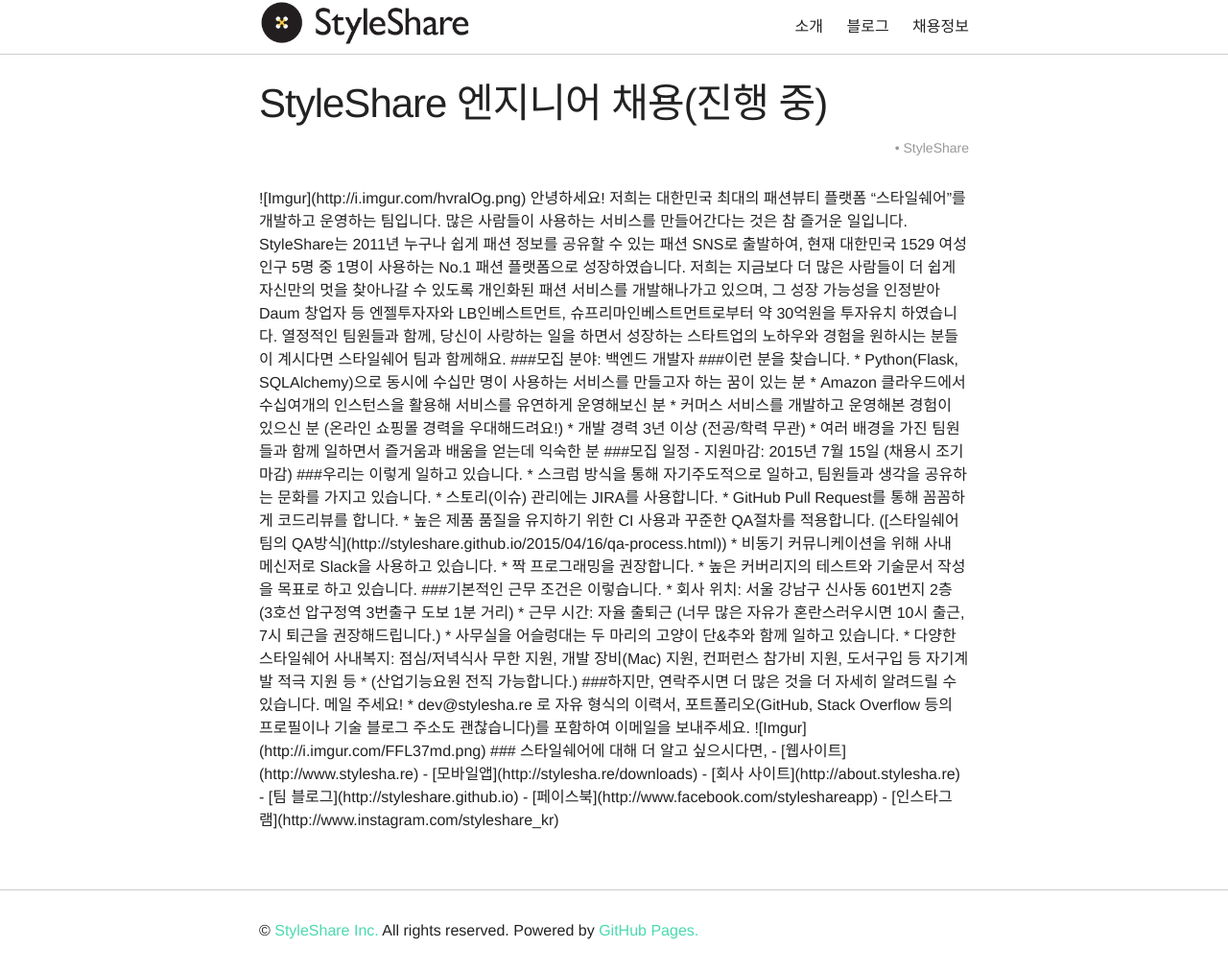
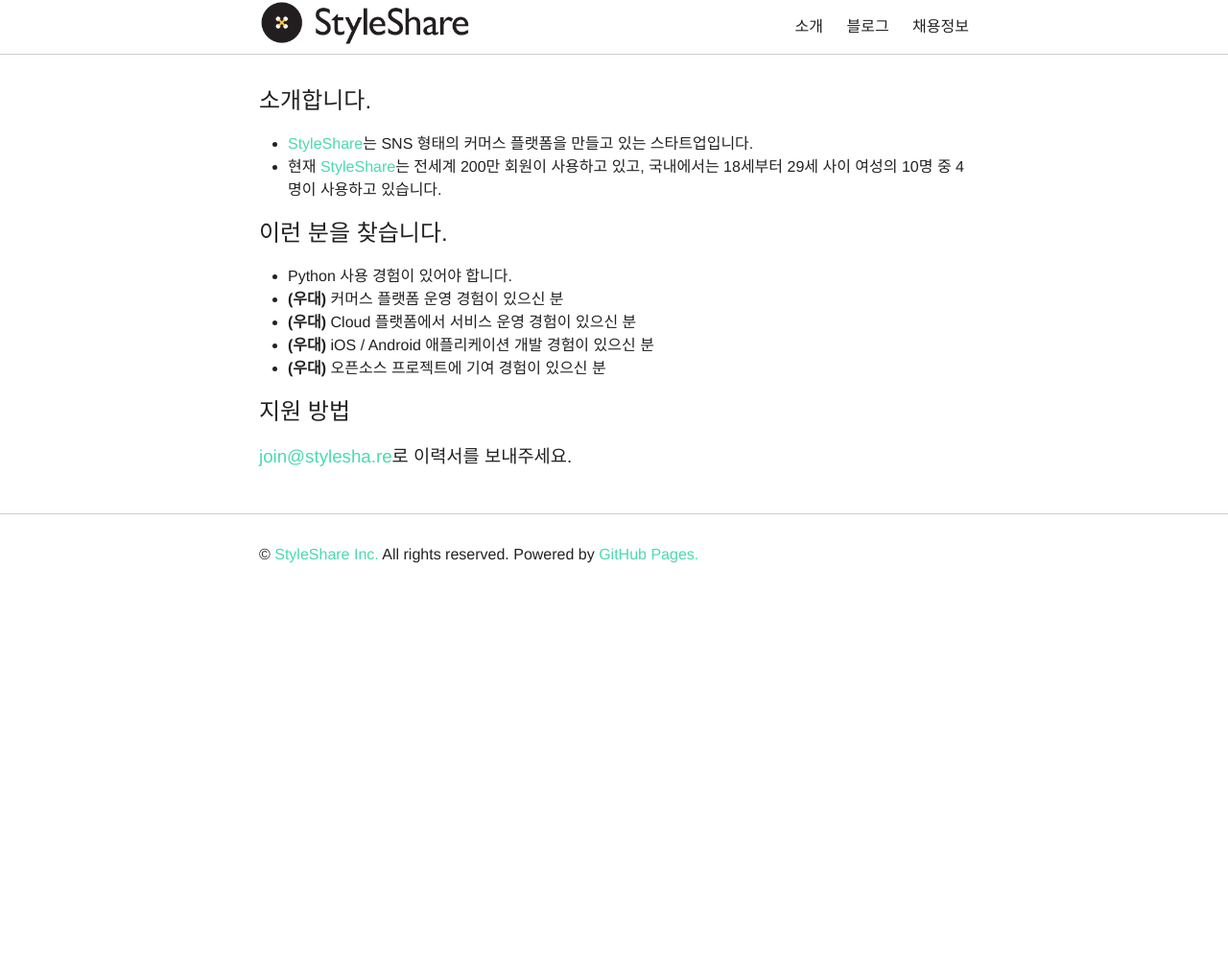
Before and after one commit to KimDarren/styleshare.github.io, a Jekyll site: the page built from jobs/programmer.html, in a window 1280 px wide. Shown: the whole page at 96% size. Built offline with Jekyll 4.4.1, drawn with Linux system fonts in a browser that asks for light colours; after the commit the page ends 900 px from its top, so only the background shows below that.

Commit message:
프로그래머 채용 공고 작성

```diff
--- a/jobs/programmer.html
+++ b/jobs/programmer.html
@@ -1,65 +1,17 @@
 ---
-layout: post
-title: StyleShare 엔지니어 채용(진행 중)
-author: StyleShare
-author-email: dev@stylesha.re
-description:  답답한 판교와 구디가디를 떠나 압구정에서 일하시고 싶으신 분. 고양이와 코드로 교감하고 싶으신 분, Slack을 통해 아이유에게 아침마다 리포트를 받고 싶으신 분. StyleShare에서 ‘백엔드 개발자'를 모십니다.
-publish: true
-og_image_url: http://i.imgur.com/hvralOg.png
-
+layout: jobs
+title: StyleShare 프로그래머 채용
+description: StyleShare 에서 프로그래머를 모십니다.
 ---
 
-![Imgur](http://i.imgur.com/hvralOg.png)
+<h2>이런 분을 찾습니다.</h2>
+<ul>
+  <li>Python 사용 경험이 있어야 합니다.</li>
+  <li><strong>(우대)</strong> 커머스 플랫폼 운영 경험이 있으신 분</li>
+  <li><strong>(우대)</strong> Cloud 플랫폼에서 서비스 운영 경험이 있으신 분</li>
+  <li><strong>(우대)</strong> iOS / Android 애플리케이션 개발 경험이 있으신 분</li>
+  <li><strong>(우대)</strong> 오픈소스 프로젝트에 기여 경험이 있으신 분</li>
+</ul>
 
-안녕하세요! 저희는 대한민국 최대의 패션뷰티 플랫폼 “스타일쉐어”를 개발하고 운영하는 팀입니다.
-
-많은 사람들이 사용하는 서비스를 만들어간다는 것은 참 즐거운 일입니다. StyleShare는 2011년 누구나 쉽게 패션 정보를 공유할 수 있는 패션 SNS로 출발하여, 현재 대한민국 1529 여성 인구 5명 중 1명이 사용하는 No.1 패션 플랫폼으로 성장하였습니다. 저희는 지금보다 더 많은 사람들이 더 쉽게 자신만의 멋을 찾아나갈 수 있도록 개인화된 패션 서비스를 개발해나가고 있으며, 그 성장 가능성을 인정받아 Daum 창업자 등 엔젤투자자와 LB인베스트먼트, 슈프리마인베스트먼트로부터 약 30억원을 투자유치 하였습니다. 열정적인 팀원들과 함께, 당신이 사랑하는 일을 하면서 성장하는 스타트업의 노하우와 경험을 원하시는 분들이 계시다면 스타일쉐어 팀과 함께해요.
-
-###모집 분야: 백엔드 개발자
-
-###이런 분을 찾습니다.
-* Python(Flask, SQLAlchemy)으로 동시에 수십만 명이 사용하는 서비스를 만들고자 하는 꿈이 있는 분
-* Amazon 클라우드에서 수십여개의 인스턴스을 활용해 서비스를 유연하게 운영해보신 분
-* 커머스 서비스를 개발하고 운영해본 경험이 있으신 분 (온라인 쇼핑몰 경력을 우대해드려요!)
-* 개발 경력 3년 이상 (전공/학력 무관)
-* 여러 배경을 가진 팀원들과 함께 일하면서 즐거움과 배움을 얻는데 익숙한 분
-
-###모집 일정
-
-- 지원마감: 2015년 7월 15일 (채용시 조기 마감)
-
-###우리는 이렇게 일하고 있습니다.
-
-* 스크럼 방식을 통해 자기주도적으로 일하고, 팀원들과 생각을 공유하는 문화를 가지고 있습니다.
-* 스토리(이슈) 관리에는 JIRA를 사용합니다.
-* GitHub Pull Request를 통해 꼼꼼하게 코드리뷰를 합니다.
-* 높은 제품 품질을 유지하기 위한 CI 사용과 꾸준한 QA절차를 적용합니다. ([스타일쉐어팀의 QA방식](http://styleshare.github.io/2015/04/16/qa-process.html))
-* 비동기 커뮤니케이션을 위해 사내 메신저로 Slack을 사용하고 있습니다.
-* 짝 프로그래밍을 권장합니다.
-* 높은 커버리지의 테스트와 기술문서 작성을 목표로 하고 있습니다.
-
-###기본적인 근무 조건은 이렇습니다.
-* 회사 위치: 서울 강남구 신사동 601번지 2층 (3호선 압구정역 3번출구 도보 1분 거리)
-* 근무 시간: 자율 출퇴근 (너무 많은 자유가 혼란스러우시면 10시 출근, 7시 퇴근을 권장해드립니다.)
-* 사무실을 어슬렁대는 두 마리의 고양이 단&추와 함께 일하고 있습니다.
-* 다양한 스타일쉐어 사내복지: 점심/저녁식사 무한 지원, 개발 장비(Mac) 지원, 컨퍼런스 참가비 지원, 도서구입 등 자기계발 적극 지원 등
-* (산업기능요원 전직 가능합니다.)
-
-###하지만, 연락주시면 더 많은 것을 더 자세히 알려드릴 수 있습니다. 메일 주세요!
-* dev@stylesha.re 로 자유 형식의 이력서, 포트폴리오(GitHub, Stack Overflow 등의 프로필이나 기술 블로그 주소도 괜찮습니다)를 포함하여 이메일을 보내주세요.
-
-![Imgur](http://i.imgur.com/FFL37md.png)
-
-### 스타일쉐어에 대해 더 알고 싶으시다면,
-
-- [웹사이트](http://www.stylesha.re)
-
-- [모바일앱](http://stylesha.re/downloads)
-
-- [회사 사이트](http://about.stylesha.re)
-
-- [팀 블로그](http://styleshare.github.io)
-
-- [페이스북](http://www.facebook.com/styleshareapp)
-
-- [인스타그램](http://www.instagram.com/styleshare_kr)
+<h2>지원 방법</h2>
+<h3><a href="mailto:join@stylesha.re">join@stylesha.re</a>로 이력서를 보내주세요.</h3>
```
